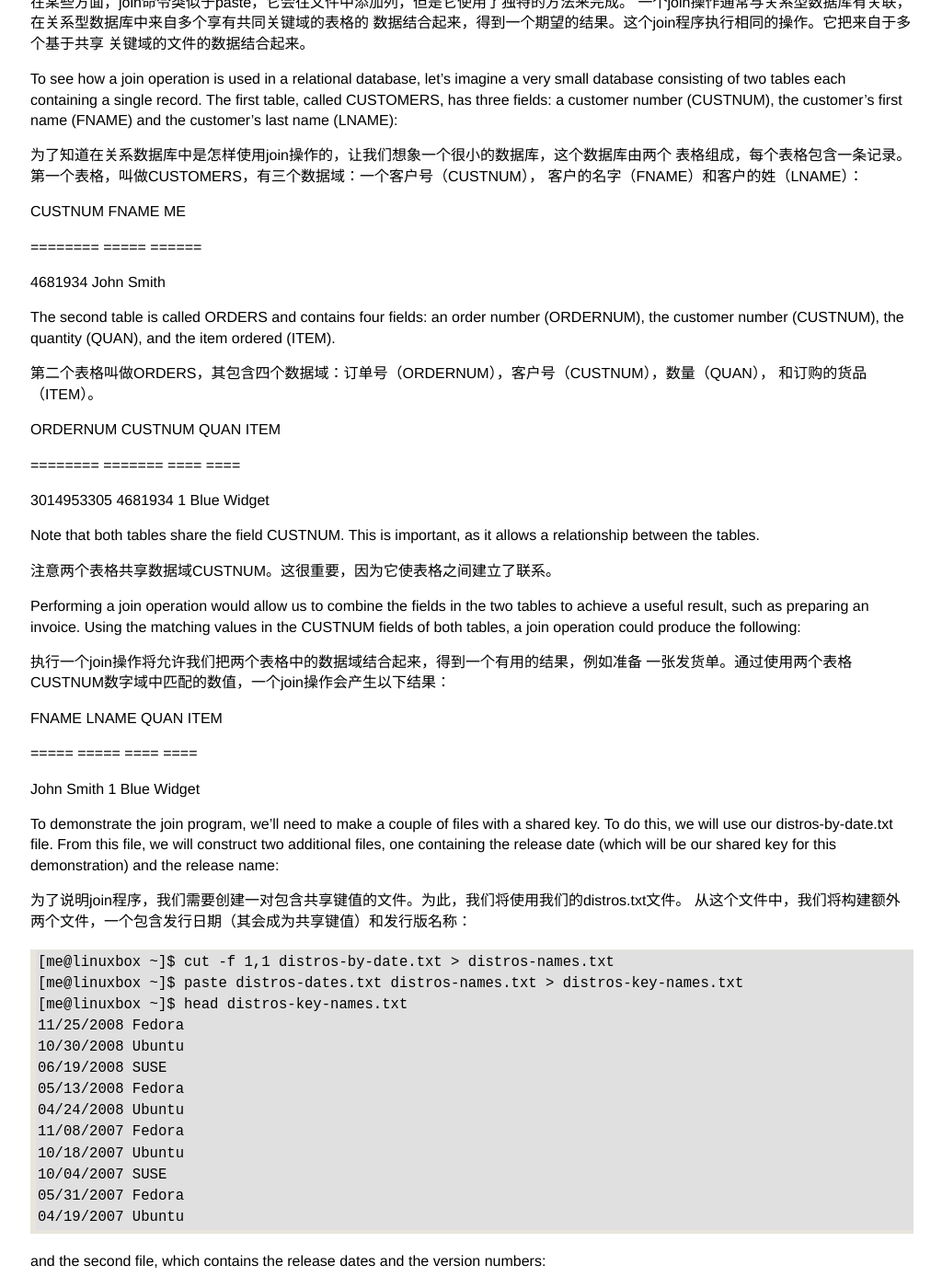
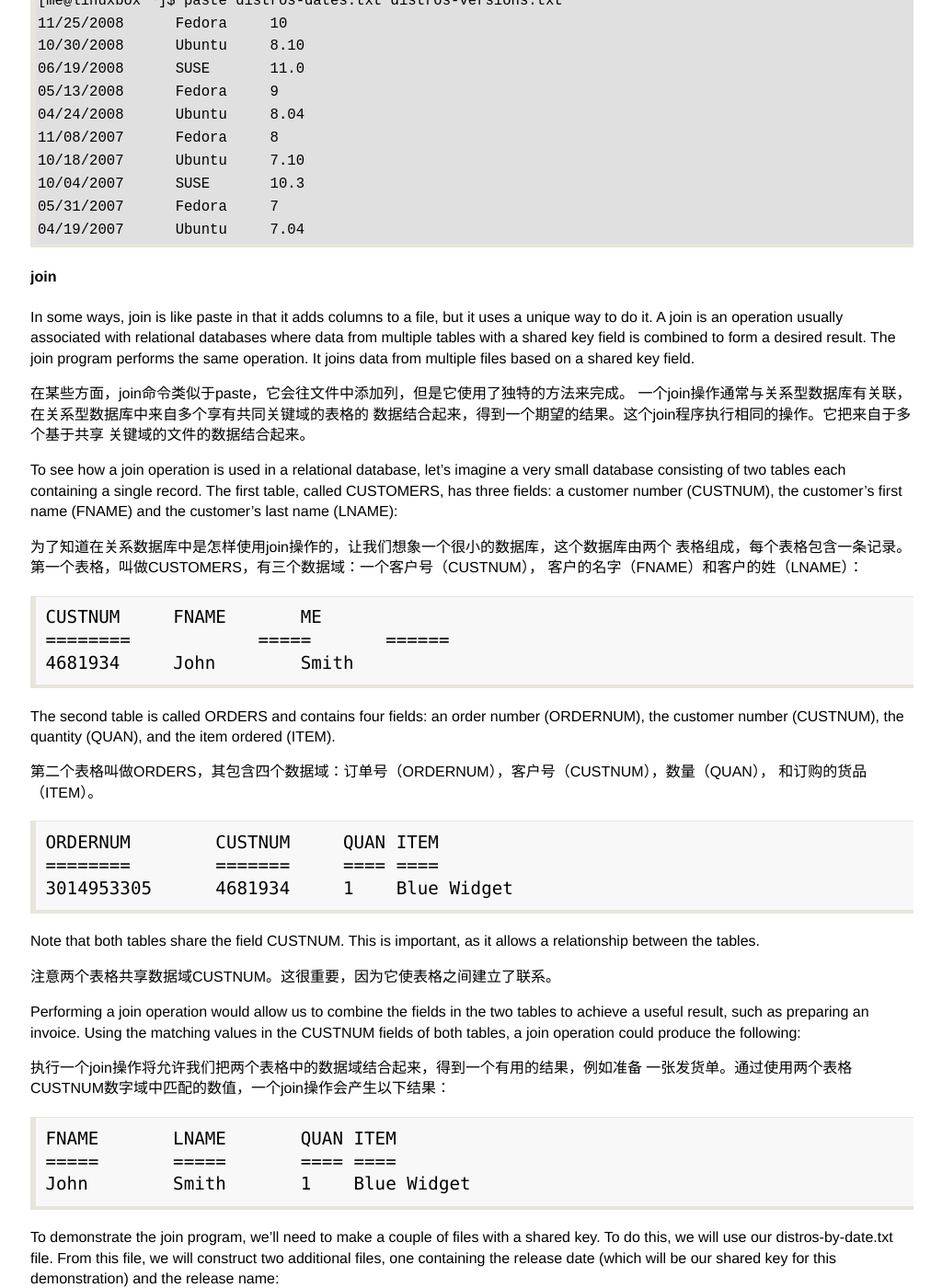
Before and after one commit to billie66/TLCL, a Jekyll site: the page built from book/textprocessing.md, in a window 1280 px wide and 1400 px high, scrolled down 19331 px. Shown: the whole window at 92% size, without its empty margins (127-1151 px from the left). Built offline with Jekyll 4.4.1, drawn with Linux system fonts in a browser that asks for light colours; Markdown is read by kramdown in place of the engine named in the settings.

Commit message:
change css border

```diff
--- a/book/textprocessing.md
+++ b/book/textprocessing.md
@@ -1200,9 +1200,10 @@ name (FNAME) and the customer’s last name (LNAME):
 表格组成，每个表格包含一条记录。第一个表格，叫做CUSTOMERS，有三个数据域：一个客户号（CUSTNUM），
 客户的名字（FNAME）和客户的姓（LNAME）：
 
-<p>CUSTNUM	    FNAME       ME</p>
-<p>========	    =====       ======</p>
-<p>4681934	    John        Smith</p>
+<pre>CUSTNUM	    FNAME       ME
+========	    =====       ======
+4681934	    John        Smith
+</pre>
 
 The second table is called ORDERS and contains four fields: an order number
 (ORDERNUM), the customer number (CUSTNUM), the quantity (QUAN), and the item
@@ -1211,9 +1212,10 @@ ordered (ITEM).
 第二个表格叫做ORDERS，其包含四个数据域：订单号（ORDERNUM），客户号（CUSTNUM），数量（QUAN），
 和订购的货品（ITEM）。
 
-<p>ORDERNUM        CUSTNUM     QUAN ITEM</p>
-<p>========        =======     ==== ====</p>
-<p>3014953305      4681934     1    Blue Widget</p>
+<pre>ORDERNUM        CUSTNUM     QUAN ITEM
+========        =======     ==== ====
+3014953305      4681934     1    Blue Widget
+</pre>
 
 Note that both tables share the field CUSTNUM. This is important, as it allows a
 relationship between the tables.
@@ -1227,9 +1229,10 @@ CUSTNUM fields of both tables, a join operation could produce the following:
 执行一个join操作将允许我们把两个表格中的数据域结合起来，得到一个有用的结果，例如准备
 一张发货单。通过使用两个表格CUSTNUM数字域中匹配的数值，一个join操作会产生以下结果：
 
-<p>FNAME       LNAME       QUAN ITEM</p>
-<p>=====       =====       ==== ====</p>
-<p>John        Smith       1    Blue Widget</p>
+<pre>FNAME       LNAME       QUAN ITEM
+=====       =====       ==== ====
+John        Smith       1    Blue Widget
+</pre>
 
 To demonstrate the join program, we’ll need to make a couple of files with a shared
 key. To do this, we will use our distros-by-date.txt file. From this file, we will
--- a/css/tlcl.css
+++ b/css/tlcl.css
@@ -63,10 +63,10 @@ pre {
   background: #f8f8f8;
   border: 1px solid #E7E5DC;
   border-width: 1px 0 4px 6px;
-  padding: 1em;
+  padding: 1ex;
   overflow: auto;
   color: black;
-  line-height: 120%;
+  line-height: 130%;
   font-family: "Consolas","Courier New","Courier","mono";
   font-size: 120%;
   letter-spacing: 0;
@@ -75,7 +75,7 @@ pre {
 code {
   background: #f8f8f8;
   border: 1px solid #E7E5DC;
-  padding: 0.2em;
+  padding: 0.1em;
 }
 
 pre code {
```
